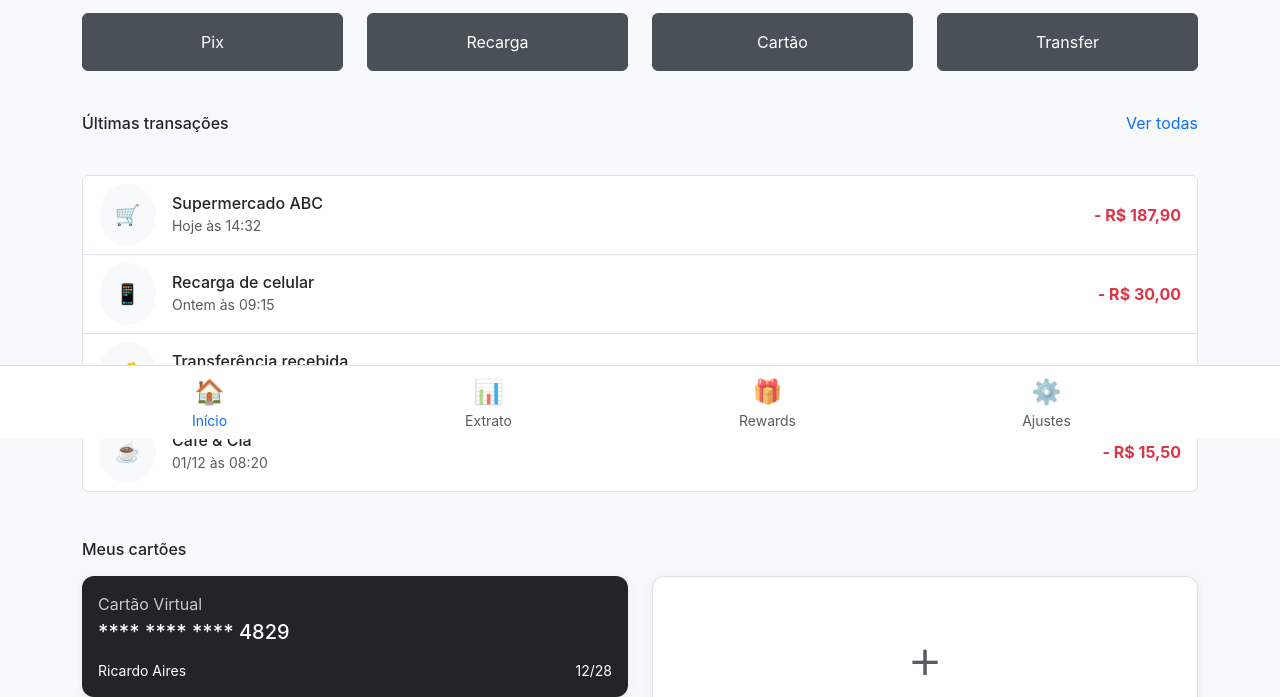
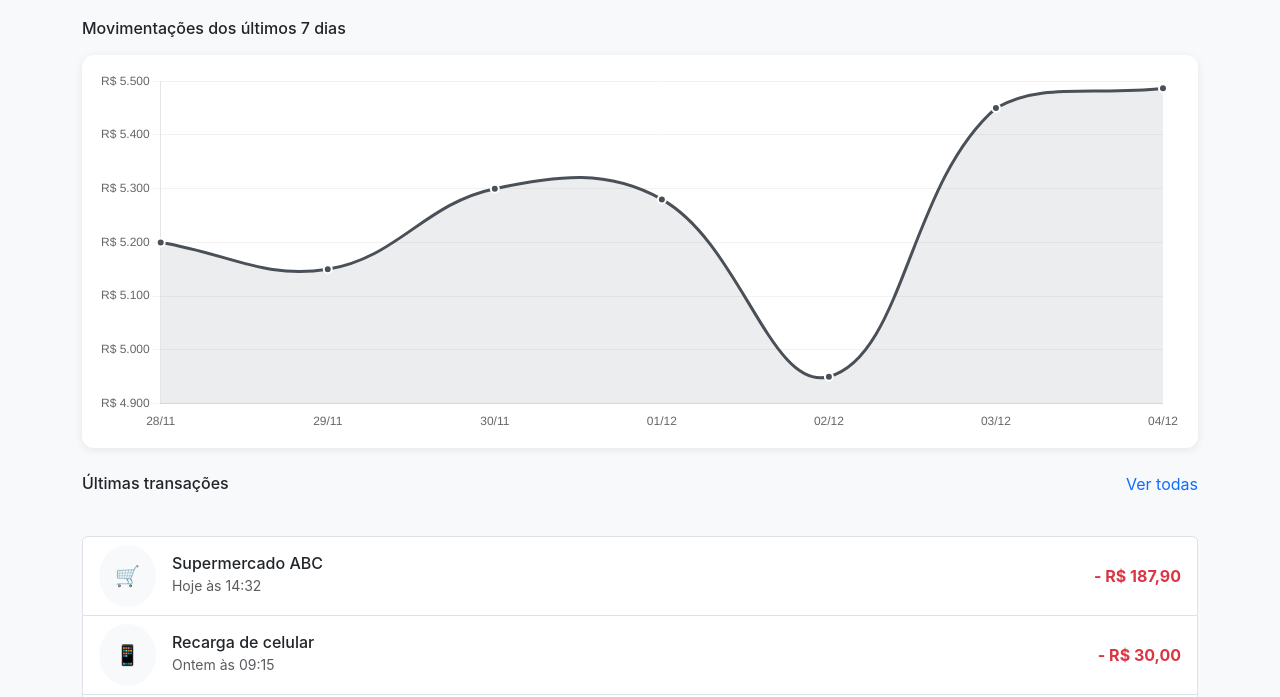
Before and after one commit to ricardoairesm/FIAP-fase-04-cap-09, a plain HTML site: page index.html in a window 1280 px wide. Shown: the part 361-1058 px from the top of the page. Drawn offline with nearby package versions, Linux system fonts and the light colour scheme.

Commit message:
feat: adds line graph to show balance history, removes footer buttons

```diff
--- a/index.html
+++ b/index.html
@@ -21,12 +21,6 @@
     </nav>
 
     <main class="container my-4">
-        <div class="row mb-4">
-            <div class="col-12">
-                <h5 class="mb-1">Olá, Ricardo</h5>
-                <p class="text-muted">Bem-vindo de volta!</p>
-            </div>
-        </div>
 
         <div class="row mb-4">
             <div class="col-12">
@@ -54,6 +48,17 @@
             </div>
             <div class="col-6 col-md-3 mb-3">
                 <button class="btn btn-primary w-100 p-3">Transfer</button>
+            </div>
+        </div>
+
+        <div class="row mb-4">
+            <div class="col-12">
+                <h6 class="mb-3">Movimentações dos últimos 7 dias</h6>
+                <div class="card">
+                    <div class="card-body">
+                        <canvas id="transactionsChart" height="100"></canvas>
+                    </div>
+                </div>
             </div>
         </div>
 
@@ -155,39 +160,8 @@
             </div>
         </div>
     </main>
-
-    <nav class="navbar fixed-bottom navbar-light bg-white border-top">
-        <div class="container">
-            <div class="row w-100 text-center">
-                <div class="col">
-                    <a href="#" class="text-decoration-none text-primary">
-                        <div class="fs-4">🏠</div>
-                        <small class="d-block">Início</small>
-                    </a>
-                </div>
-                <div class="col">
-                    <a href="#" class="text-decoration-none text-muted">
-                        <div class="fs-4">📊</div>
-                        <small class="d-block">Extrato</small>
-                    </a>
-                </div>
-                <div class="col">
-                    <a href="#" class="text-decoration-none text-muted">
-                        <div class="fs-4">🎁</div>
-                        <small class="d-block">Rewards</small>
-                    </a>
-                </div>
-                <div class="col">
-                    <a href="#" class="text-decoration-none text-muted">
-                        <div class="fs-4">⚙️</div>
-                        <small class="d-block">Ajustes</small>
-                    </a>
-                </div>
-            </div>
-        </div>
-    </nav>
-
     <script src="https://cdn.jsdelivr.net/npm/bootstrap@5.3.2/dist/js/bootstrap.bundle.min.js" integrity="sha384-C6RzsynM9kWDrMNeT87bh95OGNyZPhcTNXj1NW7RuBCsyN/o0jlpcV8Qyq46cDfL" crossorigin="anonymous"></script>
+    <script src="https://cdn.jsdelivr.net/npm/chart.js@4.4.0/dist/chart.umd.min.js"></script>
 
     <script src="js/script.js"></script>
 </body>
--- a/js/script.js
+++ b/js/script.js
@@ -1,5 +1,70 @@
+document.addEventListener('DOMContentLoaded', function() {
+    console.log('Smart Wallet iniciado!');
 
-document.addEventListener('DOMContentLoaded', function() {
-    console.log('Projeto Bootstrap iniciado!');
+    // Configuração do gráfico de transações
+    const ctx = document.getElementById('transactionsChart');
 
+    if (ctx) {
+        new Chart(ctx, {
+            type: 'line',
+            data: {
+                labels: ['28/11', '29/11', '30/11', '01/12', '02/12', '03/12', '04/12'],
+                datasets: [{
+                    label: 'Saldo diário',
+                    data: [5200, 5150, 5300, 5280, 4950, 5450, 5487],
+                    borderColor: '#495057',
+                    backgroundColor: 'rgba(73, 80, 87, 0.1)',
+                    tension: 0.4,
+                    fill: true,
+                    pointBackgroundColor: '#495057',
+                    pointBorderColor: '#fff',
+                    pointBorderWidth: 2,
+                    pointRadius: 4,
+                    pointHoverRadius: 6
+                }]
+            },
+            options: {
+                responsive: true,
+                maintainAspectRatio: true,
+                plugins: {
+                    legend: {
+                        display: false
+                    },
+                    tooltip: {
+                        backgroundColor: '#495057',
+                        padding: 12,
+                        titleFont: {
+                            size: 14
+                        },
+                        bodyFont: {
+                            size: 13
+                        },
+                        callbacks: {
+                            label: function(context) {
+                                return 'R$ ' + context.parsed.y.toFixed(2);
+                            }
+                        }
+                    }
+                },
+                scales: {
+                    y: {
+                        beginAtZero: false,
+                        ticks: {
+                            callback: function(value) {
+                                return 'R$ ' + value.toLocaleString('pt-BR');
+                            }
+                        },
+                        grid: {
+                            color: 'rgba(0, 0, 0, 0.05)'
+                        }
+                    },
+                    x: {
+                        grid: {
+                            display: false
+                        }
+                    }
+                }
+            }
+        });
+    }
 });
```
